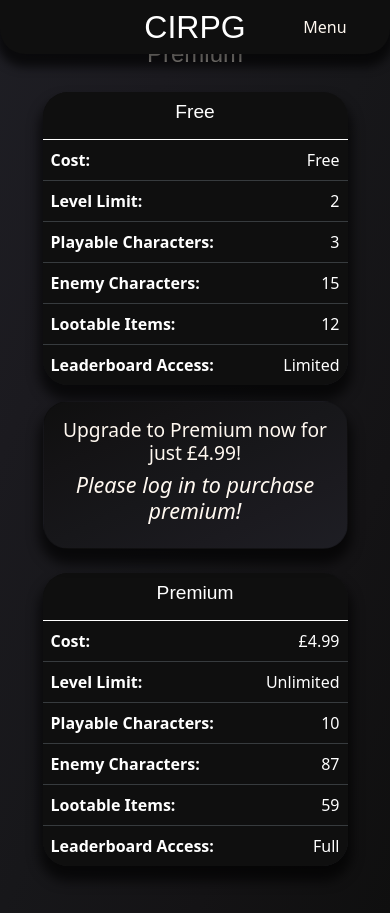
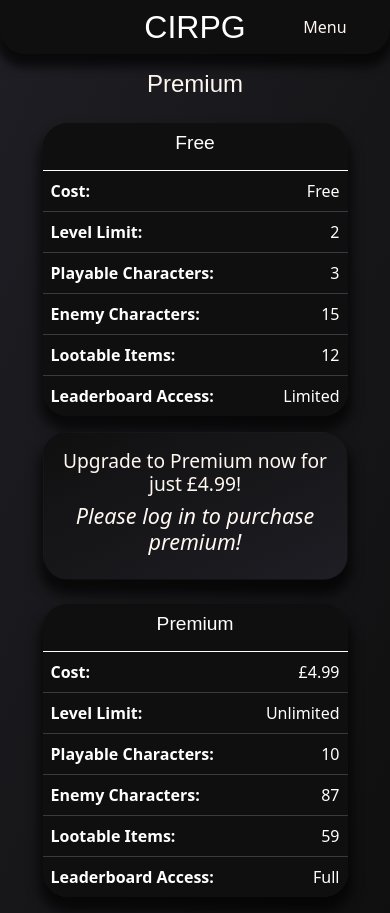
Before and after one commit to BAK2K3/CIRPG, a Django app: page /premium/ in a window 390 px wide. Run offline with Django 3.2, Linux system fonts and the light colour scheme; some libraries are stand-ins or nearby versions; some web fonts are replaced.

Commit message:
Update body height and vh calc on xs size.

```diff
--- a/static/css/base.css
+++ b/static/css/base.css
@@ -72,13 +72,14 @@ body {
     background-repeat: no-repeat;
     background-attachment: fixed;
     color: #FFF8F0;
-    overflow: auto;
 }
 
 html, body {
     height: 100%;
     margin: 0;
     padding: 0;
+    min-height: -webkit-fill-available;
+    overflow: auto;
 }
 
 /********************************** Navbar */
@@ -714,7 +715,12 @@ input#newImage {
 @media (max-width: 576px) {
 
     .page-container {
-        height: calc(100% - 54px);
+        height: calc(100% - 60px);
+        justify-content: flex-start;
+    }
+
+    .benefit-page-container {
+        height: calc(100% - 60px);
         justify-content: flex-start;
     }
 
```
